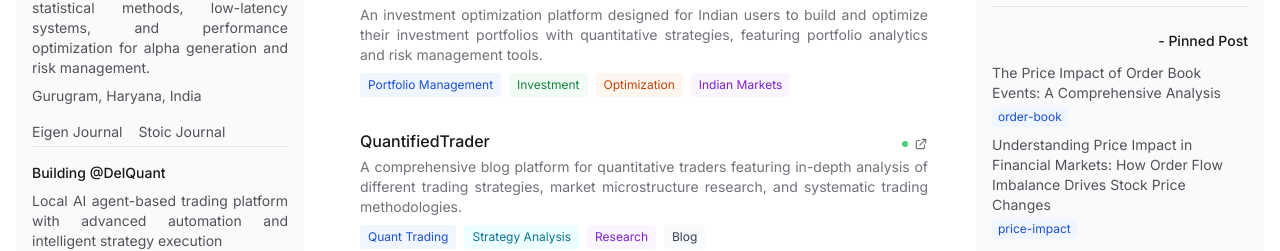
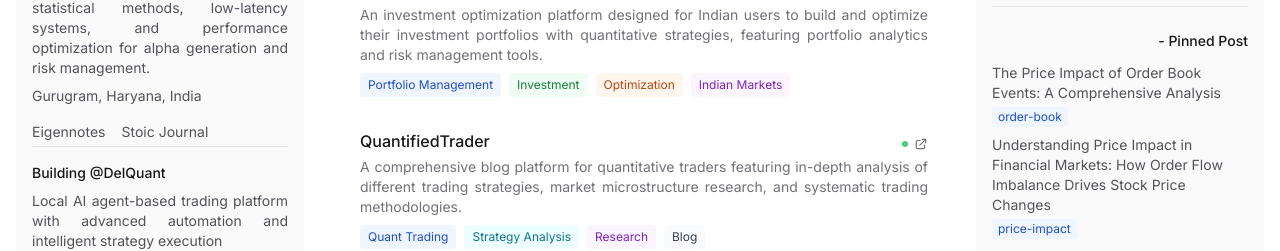
Before and after one commit to parasxparkash/parasxparkash.github.io, a Next.js app: page / in a window 1280 px wide. Shown: the part 422-673 px from the top of the page. Built offline with nearby package versions, Linux system fonts and the light colour scheme.

Commit message:
Change Eigen Journal to Eigennotes and update link

```diff
--- a/src/app/page.tsx
+++ b/src/app/page.tsx
@@ -150,16 +150,16 @@
             </div>
           </div>
 
-          {/* Eigen Journal and Stoic Journal Links */}
+          {/* Eigennotes and Stoic Journal Links */}
           <div className="flex items-center gap-4 mt-3 mb-1">
             <a
-              href="https://eigenjournal.vercel.app"
+              href="https://eigenotes.vercel.app"
               target="_blank"
               rel="noopener noreferrer"
               className="text-sm text-zinc-600 dark:text-zinc-400 hover:text-zinc-900 dark:hover:text-zinc-100 transition-colors"
-              title="Eigen Journal"
+              title="Eigennotes"
             >
-              Eigen Journal
+              Eigennotes
             </a>
             <a
               href="https://parasparkash.netlify.app"
```
